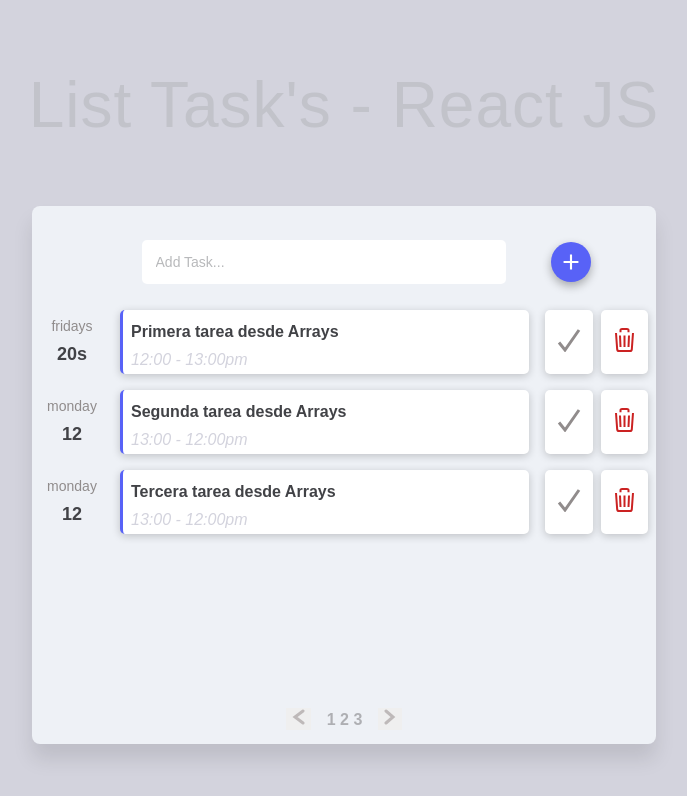
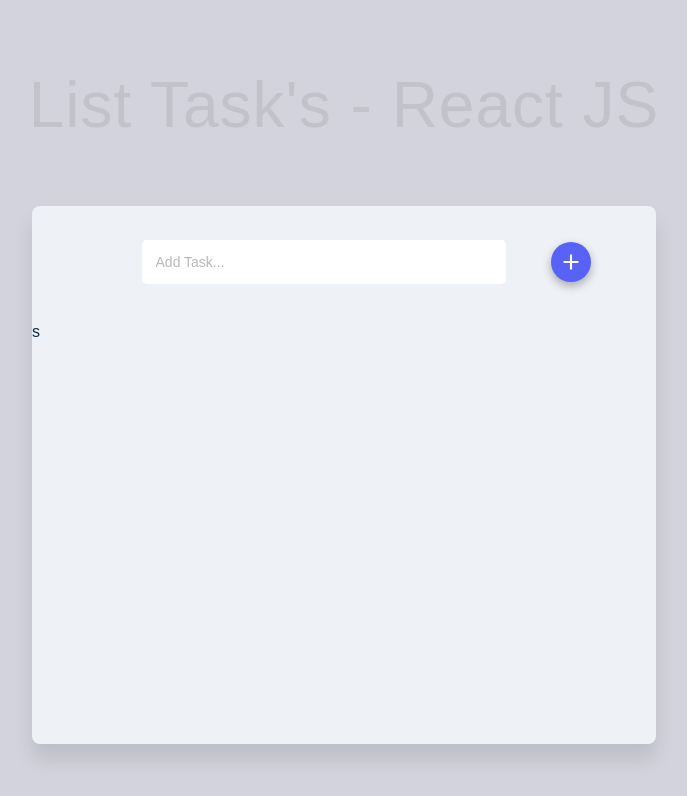
Before and after one commit to daeselixir/app-task-reactjs, a React (Vite) app: page / in a window 1280 px wide. Shown: the top 796 px of the page, without its empty margins (296-983 px from the left). Built offline with nearby package versions, Linux system fonts and the light colour scheme.

Commit message:
Envio de estado desde APP a los componentes hijos...por fin che

```diff
--- a/data.js
+++ b/data.js
@@ -6,20 +6,20 @@
     day: "fridays",
     hour: "12:00 - 13:00pm",
   },
-  {
-    id: 2,
-    name: "Segunda tarea desde Arrays",
-    date: "12",
-    day: "monday",
-    hour: "13:00 - 12:00pm",
-  },
-  {
-    id: 3,
-    name: "Tercera tarea desde Arrays",
-    date: "12",
-    day: "monday",
-    hour: "13:00 - 12:00pm",
-  },
+  // {
+  //   id: 2,
+  //   name: "Segunda tarea desde Arrays",
+  //   date: "12",
+  //   day: "monday",
+  //   hour: "13:00 - 12:00pm",
+  // },
+  // {
+  //   id: 3,
+  //   name: "Tercera tarea desde Arrays",
+  //   date: "12",
+  //   day: "monday",
+  //   hour: "13:00 - 12:00pm",
+  // },
   // {
   //   id: 4,
   //   name: "Tercera tarea desde Arrays",
--- a/index.html
+++ b/index.html
@@ -1,5 +1,5 @@
 <!DOCTYPE html>
-<html lang="en">
+<html lang="es">
   <head>
     <meta charset="UTF-8" />
     <link rel="icon" type="image/svg+xml" href="/vite.svg" />
--- a/package.json
+++ b/package.json
@@ -9,6 +9,9 @@
     "preview": "vite preview"
   },
   "dependencies": {
+    "date-fns": "^2.29.3",
+    "moment": "^2.29.4",
+    "moment-timezone": "^0.5.39",
     "normalize.css": "^8.0.1",
     "react": "^18.2.0",
     "react-dom": "^18.2.0",
--- a/src/App.jsx
+++ b/src/App.jsx
@@ -1,19 +1,58 @@
-import React from "react";
+import { useState, useEffect } from "react";
 import AppDesign from "./assets/wrappers/AppDesign";
 import Container from "./assets/wrappers/Container";
 import Header from "./components/Header/Wrapper";
 import Main from "./components/Main/Wrapper";
 import Pagination from "./components/Footer/Pagination";
 
+const capitalize = (palabra) => {
+  return palabra.charAt(0).toUpperCase() + palabra.slice(1);
+};
+
+const newD = new Date().toLocaleDateString("es", {
+  weekday: "long",
+  year: "numeric",
+  month: "short",
+  day: "numeric",
+});
+
+const day = new Date().toLocaleDateString("es", { month: "short" });
+
 const App = () => {
+  const [inputSearch, setInputSearch] = useState("");
+  const [listTareas, setListTareas] = useState([]);
+
+  const handleChange = (e) => {
+    setInputSearch(e.target.value);
+  };
+
+  const handleSubmit = (e) => {
+    e.preventDefault();
+
+    setListTareas([
+      ...listTareas,
+      {
+        input: inputSearch,
+        mes: day,
+        fecha : capitalize(newD)
+      },
+    ]);
+
+    setInputSearch("");
+  };
+
   return (
     <AppDesign>
       <h1 className="titleApp">List Task's - React JS</h1>
       <Container>
-        <Header />
+        <Header
+          value={inputSearch}
+          handleChange={handleChange}
+          handleSubmit={handleSubmit}
+        />
         {/* {!==} */}
-        <Main />
-        <Pagination />
+        <Main tareas={listTareas} />
+        {/* <Pagination /> */}
       </Container>
     </AppDesign>
   );
--- a/src/assets/wrappers/Header.jsx
+++ b/src/assets/wrappers/Header.jsx
@@ -1,6 +1,6 @@
 import styled from "styled-components";
 
-export const Header = styled.div`
+export const Header = styled.form`
   /* border: 1px solid red; */
 
   padding: 15px;
--- a/src/components/Header/Input.jsx
+++ b/src/components/Header/Input.jsx
@@ -1,26 +1,27 @@
 import { useState } from "react";
-import {FormControl,InputStyle} from '../../assets/wrappers/FormControl'
+import { FormControl, InputStyle } from "../../assets/wrappers/FormControl";
 
-const Input = ({ onNewTask }) => {
-  const [search, setSearch] = useState("");
+const Input = ({addInput,handleChange}) => {
 
-  const handleSubmit = (e) => {
-    console.log(e.event.target);
-    onNewTask(search.trim());
-    setSearch("");
-  };
 
-  const handleChange = (e) => {
-    setSearch(e.target.value);
-  };
+
+  // const handleSubmit = (e) => {
+  //   console.log(e.event.target);
+  //   onNewTask(search.trim());
+  //   setSearch("");
+  // };
+
+  // const handleChange = (e) => {
+  //   setSearch(e.target.value);
+  // };
 
   return (
-    <FormControl onSubmit={handleSubmit}>
+    <FormControl >
       <InputStyle
         type="text"
         placeholder="Add Task..."
         onChange={handleChange}
-        value={search}
+        value={addInput}
         name="search"
       />
     </FormControl>
--- a/src/components/Header/Wrapper.jsx
+++ b/src/components/Header/Wrapper.jsx
@@ -2,14 +2,14 @@
 import Button from "./Button";
 import { Header } from "../../assets/wrappers/Header";
 
-const Wrapper = () => {
+const Wrapper = ({ value, handleChange, handleSubmit }) => {
   return (
-    <Header>
+    <Header onSubmit={handleSubmit}>
       <div className="form-control inp">
-        <Input />
+        <Input addInput={value} handleChange={handleChange} />
       </div>
       <div className="form-control btns">
-        <Button />
+        <Button type='submit' />
       </div>
     </Header>
   );
--- a/src/components/Main/Task.jsx
+++ b/src/components/Main/Task.jsx
@@ -1,77 +1,10 @@
 import { useEffect, useState } from "react";
 import { TaskStyle } from "../../assets/wrappers/TaskStyle";
-import { data } from "../../../data";
 
-const Task = () => {
-  const [listTareas, setListTareas] = useState(data);
-  // console.log(listTareas);
-
-  useEffect(() => {
-    setListTareas(data);
-  }, []);
-
+const Task = ({  }) => {
   return (
     <>
-      {listTareas.map((tarea) => {
-        return (
-          <TaskStyle key={tarea.id}>
-            {/*1 fecha creacion */}
-            <div className="fecha">
-              <p>{tarea.day} </p>
-              <span>{tarea.date} </span>
-            </div>
-            {/*2 tareas */}
-            <div className="tarea">
-              <p>{tarea.name} </p>
-              <i>{tarea.hour} </i>
-            </div>
-            {/*3 botones */}
-            <div className="button">
-              {/* btn Ok ask */}
-
-              <button className="btn">
-                <svg
-                  width="24"
-                  height="24"
-                  viewBox="0 0 24 24"
-                  fill="none"
-                  xmlns="http://www.w3.org/2000/svg"
-                >
-                  <path
-                    d="M22 2L8 22L2 14.5"
-                    stroke="#918C8C"
-                    strokeWidth="3"
-                  />
-                </svg>
-              </button>
-
-              {/* btn delete */}
-              <button className="btn">
-                <svg
-                  width="23"
-                  height="24"
-                  viewBox="0 0 23 24"
-                  fill="none"
-                  xmlns="http://www.w3.org/2000/svg"
-                >
-                  <path
-                    d="M3 5L4.18056 21.3636C4.23663 22.3091 5.03056 23 6.06944 23H16.9306C17.9736 23 18.7527 22.3091 18.8194 21.3636L20 5"
-                    stroke="#CB2222"
-                    strokeWidth="2"
-                  />
-                  <path d="M1 5H22H1Z" fill="black" />
-                  <path d="M1 5H22" />
-                  <path
-                    d="M7.5 4.27273V2.22728C7.49942 2.06598 7.53783 1.90618 7.613 1.75706C7.68818 1.60795 7.79865 1.47247 7.93805 1.35841C8.07746 1.24435 8.24304 1.15397 8.42529 1.09246C8.60754 1.03095 8.80286 0.999533 9 1.00001H14C14.1971 0.999533 14.3925 1.03095 14.5747 1.09246C14.757 1.15397 14.9225 1.24435 15.0619 1.35841C15.2014 1.47247 15.3118 1.60795 15.387 1.75706C15.4622 1.90618 15.5006 2.06598 15.5 2.22728V4.27273M11.5 7.54546V19M7 7.54546L7.5 19M16 7.54546L15.5 19"
-                    stroke="#CB2222"
-                    strokeWidth="2"
-                  />
-                </svg>
-              </button>
-            </div>
-          </TaskStyle>
-        );
-      })}
+      <p>s</p>
     </>
   );
 };
--- a/src/components/Main/Wrapper.jsx
+++ b/src/components/Main/Wrapper.jsx
@@ -2,12 +2,13 @@
 import Task from "./Task";
 import { Main } from "../../assets/wrappers/Main";
 
-const Wrapper = ({ tarea }) => {
-  const [listTask, setListTask] = useState(tarea);
+const Wrapper = ({ value}) => {
+  // const [listTask, setListTask] = useState(tarea);
 
-  useEffect(() => {
-    setListTask(listTask);
-  }, [tarea]);
+  // useEffect(() => {
+  //   setListTask(listTask);
+  // }, [tarea]);
+
 
   return (
     <Main>
```
Also changed, not shown: src/main.jsx (+12 -7 lines), 1 other file (tests, documents, lock files or other folders).
